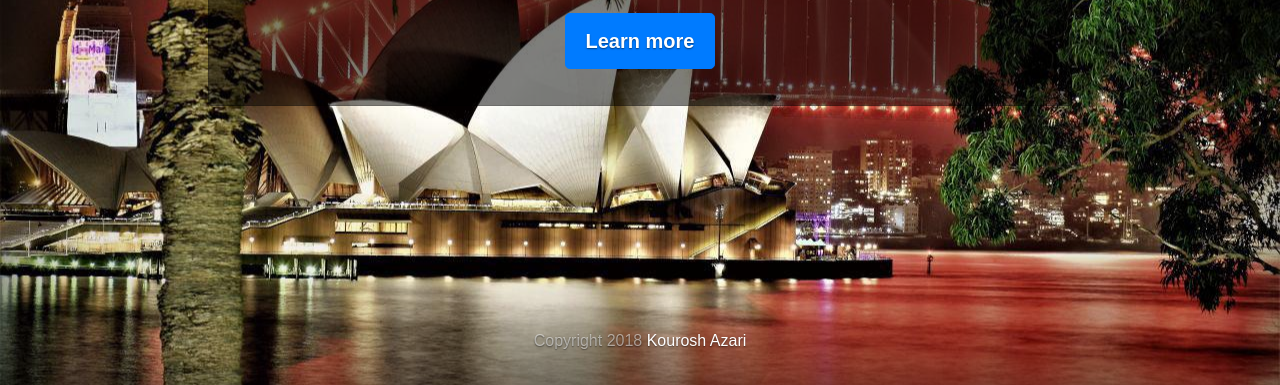
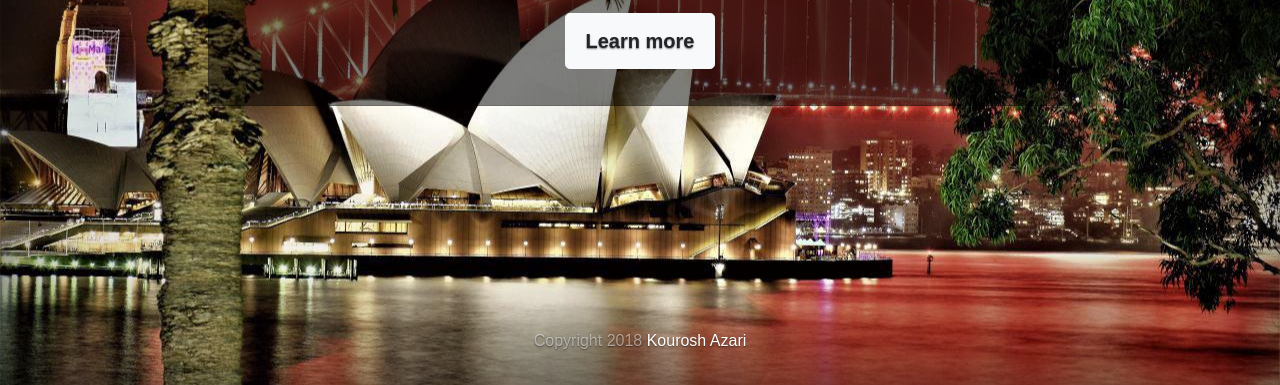
Before and after one commit to cyrusthecool/cyrusthecool.github.io, a plain HTML site: page index.html in a window 1280 px wide. Shown: the part 415-800 px from the top of the page. Drawn offline with nearby package versions, Linux system fonts and the light colour scheme.

Commit message:
Update index.html

```diff
--- a/index.html
+++ b/index.html
@@ -44,7 +44,7 @@
           <h1 class="cover-heading">Let's create a thrilling web surf ;)</h1>
           <p class="lead">Hi! I'm Kourosh.It's a persian name but, I've been living in Sydney for a long time. My mission is to create solutions that deliver a smooth experience to anyone who uses them.</p>
           <p class="lead">
-            <a href="about.html" class="btn btn-lg btn-primary">Learn more</a>
+            <a href="about.html" class="btn btn-lg btn-light">Learn more</a>
           </p>
         </div>
       </div>
```
